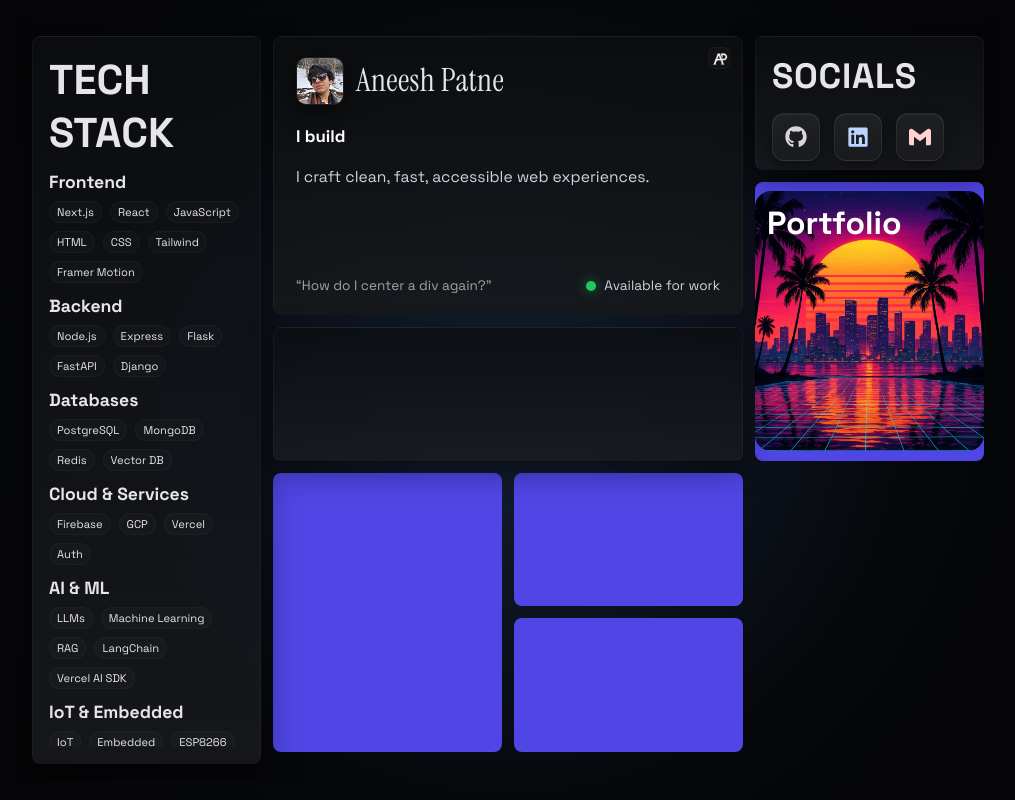
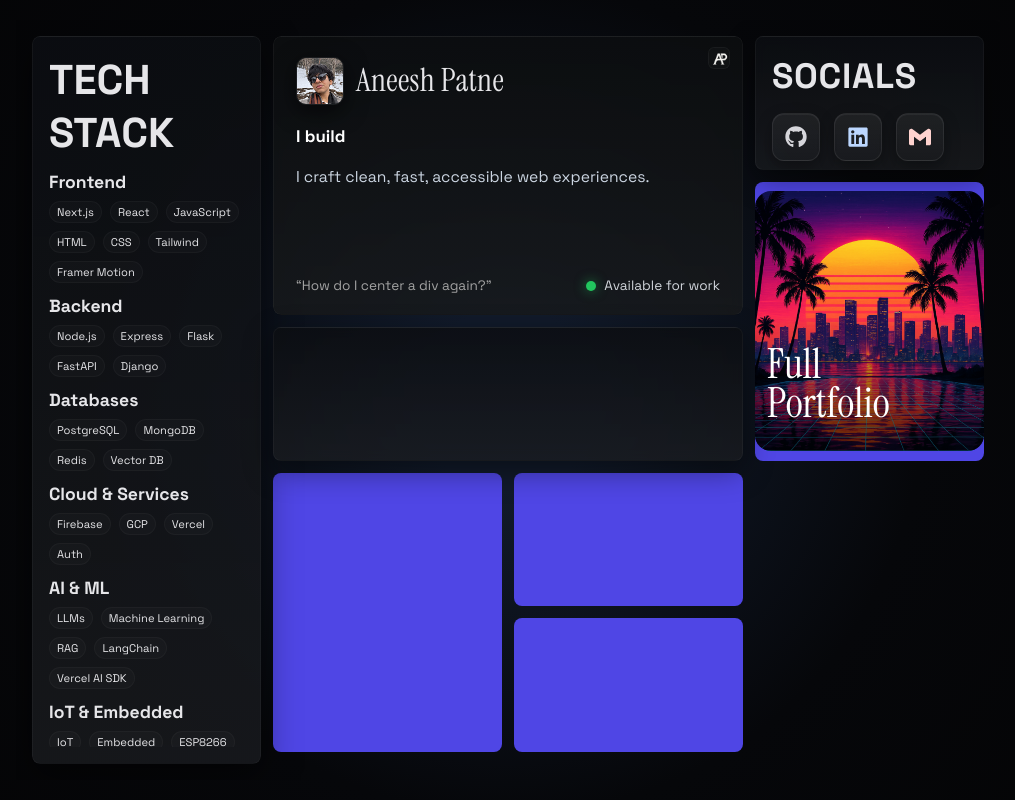
Before and after one commit to aneeshpatne/Personal-Portfolio, a Next.js app: page /profile in a window 1280 px wide. Shown: the whole page, without its empty margins (132-1147 px from the left). Built offline with nearby package versions, Linux system fonts and the light colour scheme.

Commit message:
feat: added bottom gradient and hover logic

```diff
--- a/src/components/MainItem.jsx
+++ b/src/components/MainItem.jsx
@@ -1,5 +1,12 @@
 import Image from "next/image";
 import styles from "./style/MainItem.module.css";
+import { Instrument_Serif } from "next/font/google";
+const instrumentSerif = Instrument_Serif({
+  subsets: ["latin"],
+  weight: "400",
+  style: ["normal", "italic"],
+  variable: "--font-instrument-serif",
+});
 
 export function MainItem() {
   return (
@@ -13,7 +20,35 @@ export function MainItem() {
           style={{ objectFit: "cover" }}
         />
       </div>
-      <h1 className={styles.heading}>Portfolio</h1>
+      <h1 className={`${styles.heading} ${instrumentSerif.className}`}>
+        Full <br />
+        Portfolio
+      </h1>
+
+      <div className={styles.arrow} aria-hidden>
+        <svg
+          width="24"
+          height="24"
+          viewBox="0 0 24 24"
+          fill="none"
+          xmlns="http://www.w3.org/2000/svg"
+        >
+          <path
+            d="M5 12h14"
+            stroke="currentColor"
+            strokeWidth="2"
+            strokeLinecap="round"
+            strokeLinejoin="round"
+          />
+          <path
+            d="M13 6l6 6-6 6"
+            stroke="currentColor"
+            strokeWidth="2"
+            strokeLinecap="round"
+            strokeLinejoin="round"
+          />
+        </svg>
+      </div>
     </div>
   );
 }
--- a/src/components/style/MainItem.module.css
+++ b/src/components/style/MainItem.module.css
@@ -4,6 +4,7 @@
   height: 260px;
   overflow: hidden;
   border-radius: 16px;
+  cursor: pointer;
 }
 
 .bg {
@@ -12,10 +13,55 @@
   z-index: 0;
 }
 
+.bg::after {
+  /* darker towards the bottom to make the text pop */
+  content: "";
+  position: absolute;
+  inset: 0;
+  background: linear-gradient(
+    180deg,
+    rgba(0, 0, 0, 0) 48%,
+    rgba(0, 0, 0, 0.64) 100%
+  );
+  pointer-events: none;
+  z-index: 1;
+}
+
 .heading {
-  position: relative;
-  z-index: 1;
+  position: absolute;
+  bottom: 16px;
+  z-index: 2;
+  color: #fff;
+  font-weight: 400;
+  font-size: 2.6rem;
+  padding: 12px 48px 12px 12px; /* room on the right for the arrow */
+  line-height: 0.94; /* reduce space between the two words */
   margin: 0;
+  transition: transform 220ms ease;
+}
+
+.container:hover .heading {
+  transform: translateY(-2px);
+}
+
+.arrow {
+  position: absolute;
+  right: 12px;
+  bottom: 18px;
+  width: 28px;
+  height: 28px;
+  display: inline-flex;
+  align-items: center;
+  justify-content: center;
   color: #fff;
-  padding: 12px;
+  opacity: 0;
+  transform: translateX(10px);
+  transition: transform 280ms cubic-bezier(0.2, 0.8, 0.2, 1), opacity 180ms ease;
+  z-index: 3;
+  pointer-events: none; /* decorative */
 }
+
+.container:hover .arrow {
+  opacity: 1;
+  transform: translateX(0);
+}
```
